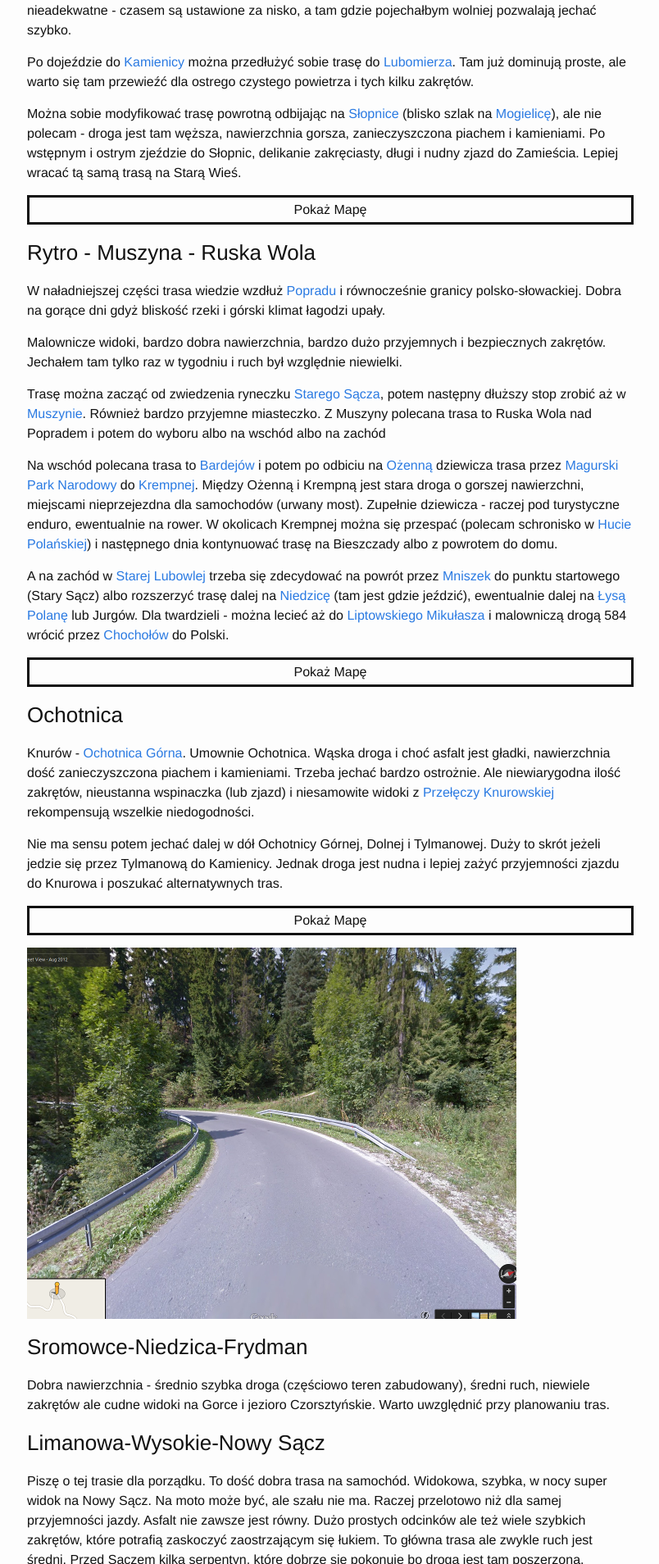
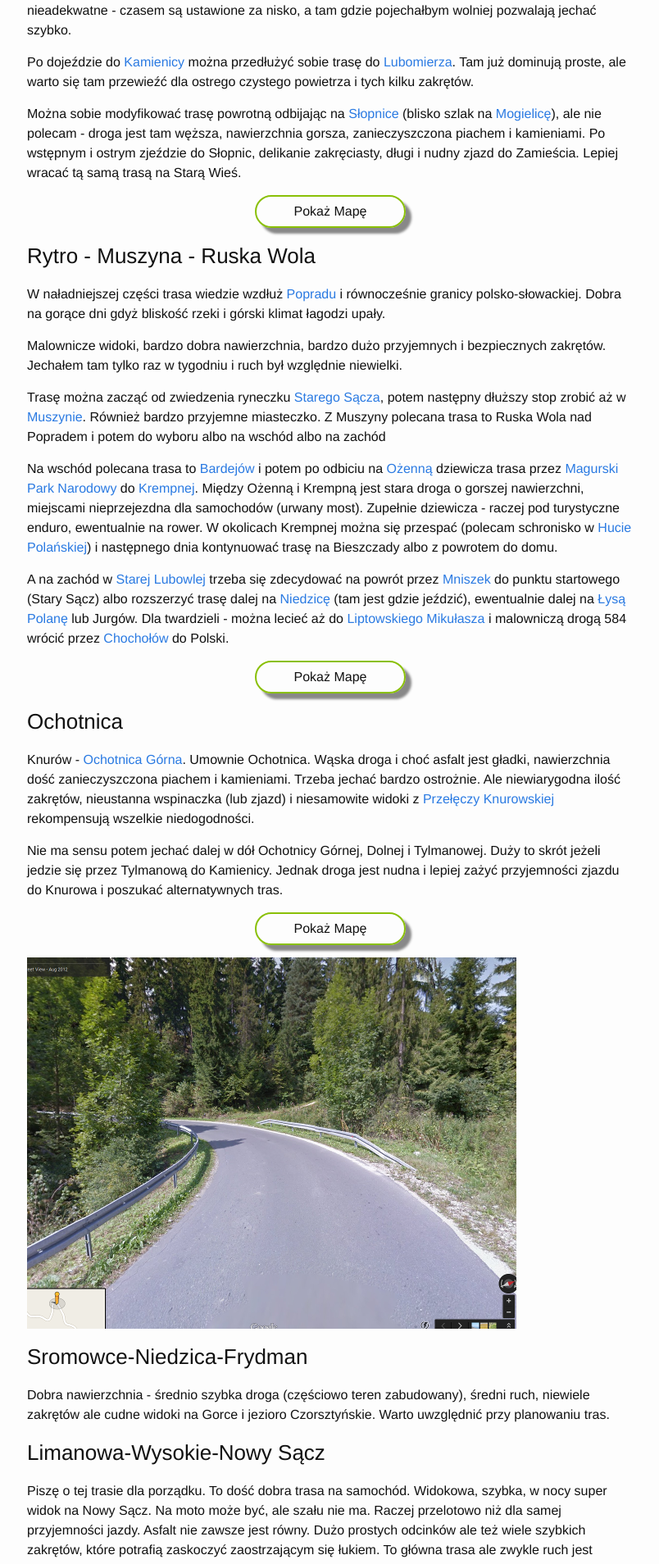
Before and after one commit to jkedra/jkedra.github.io, a Jekyll site: the page built from _posts/2015-07-15-trasy.md, in a window 1280 px wide. Shown: the part 904-2812 px from the top of the page at 82% size, without its empty margins (237-1041 px from the left). Built offline with Jekyll 4.4.1, drawn with Linux system fonts in a browser that asks for light colours.

Commit message:
nice dynamic button pokazmape

```diff
--- /dev/null
+++ b/_sass/_button1.scss
@@ -0,0 +1,45 @@
+@import "_centerflex";
+
+$btnShadowColor: #888888;
+$btnShadowDepth: 5px;
+$btnShadowOffset: 2px;
+
+$btnMarginVert: 10px;
+
+%myButton {
+    border-radius: 20px;
+
+    padding: 10px;
+    margin: $btnMarginVert auto;
+
+    width: 10em;
+    height: 1em;
+
+    box-shadow: $btnShadowDepth $btnShadowDepth 3px $btnShadowColor;
+
+    text-align: center;
+
+    @include displayCenterFlex;
+}
+
+%myButton-trans {
+    @extend %myButton;
+    margin: ($btnMarginVert + $btnShadowDepth) auto;
+
+    box-shadow: ($btnShadowDepth + $btnShadowOffset)
+                ($btnShadowDepth + $btnShadowOffset)
+                3px $btnShadowColor;
+
+    transition: all 300ms;
+
+    &:hover {
+        box-shadow: $btnShadowOffset $btnShadowOffset 3px $btnShadowColor;
+        transform: translate($btnShadowDepth, $btnShadowDepth);
+    }
+}
+
+.pokazMape2 {
+    @extend %myButton-trans;
+
+    border: 2px solid #8AC007;
+}
--- /dev/null
+++ b/_sass/_centerflex.scss
@@ -0,0 +1,13 @@
+
+/*
+ * http://www.w3schools.com/css/css3_borders.asp
+ * =============== CORNERS =================
+ */
+
+@mixin displayCenterFlex {
+    /* http://stackoverflow.com/questions/
+       8865458/how-to-align-text-vertically-center-in-div-with-css */
+    display: flex;
+    justify-content: center; /* align-horizontal */
+    align-items: center;     /* align-vertical */
+}
--- a/css/rcorn.scss
+++ b/css/rcorn.scss
@@ -2,6 +2,7 @@
 # Only the main Sass file needs front matter (the dashes are enough)
 ---
 @charset "utf-8";
+@import "_centerflex";
 
 /* ========= tables ========== */
 
@@ -28,19 +29,6 @@ td { background-color: SeaShell;
 
 }
 
-
-/*
- * http://www.w3schools.com/css/css3_borders.asp
- * =============== CORNERS =================
- */
-
-@mixin displayCenterFlex {
-    /* http://stackoverflow.com/questions/
-       8865458/how-to-align-text-vertically-center-in-div-with-css */
-    display: flex;
-    justify-content: center; /* align-horizontal */
-    align-items: center;     /* align-vertical */
-}
 
 .rcorner {
     float: left;
--- /dev/null
+++ b/css/trasy.scss
@@ -0,0 +1,5 @@
+---
+# Only the main Sass file needs front matter (the dashes are enough)
+---
+@charset "utf-8";
+@import "_button1";
--- a/static/pokazMape.css
+++ b/static/pokazMape.css
@@ -9,18 +9,6 @@ p.pokazMape:hover {
   background-color: green;
 }
 
-p.pokazMape2 {
-  border-style: solid;
-  padding: 3px;
-  text-align: center;
-  display: none;
-}
-
-p.pokazMape2:hover {
-  color: white;
-  background-color: green;
-}
-
 div.gmaps {
   height:   480px;
   width:    720px;
```
Also changed, not shown: _posts/2015-07-15-trasy.md (+1 -0 lines).
